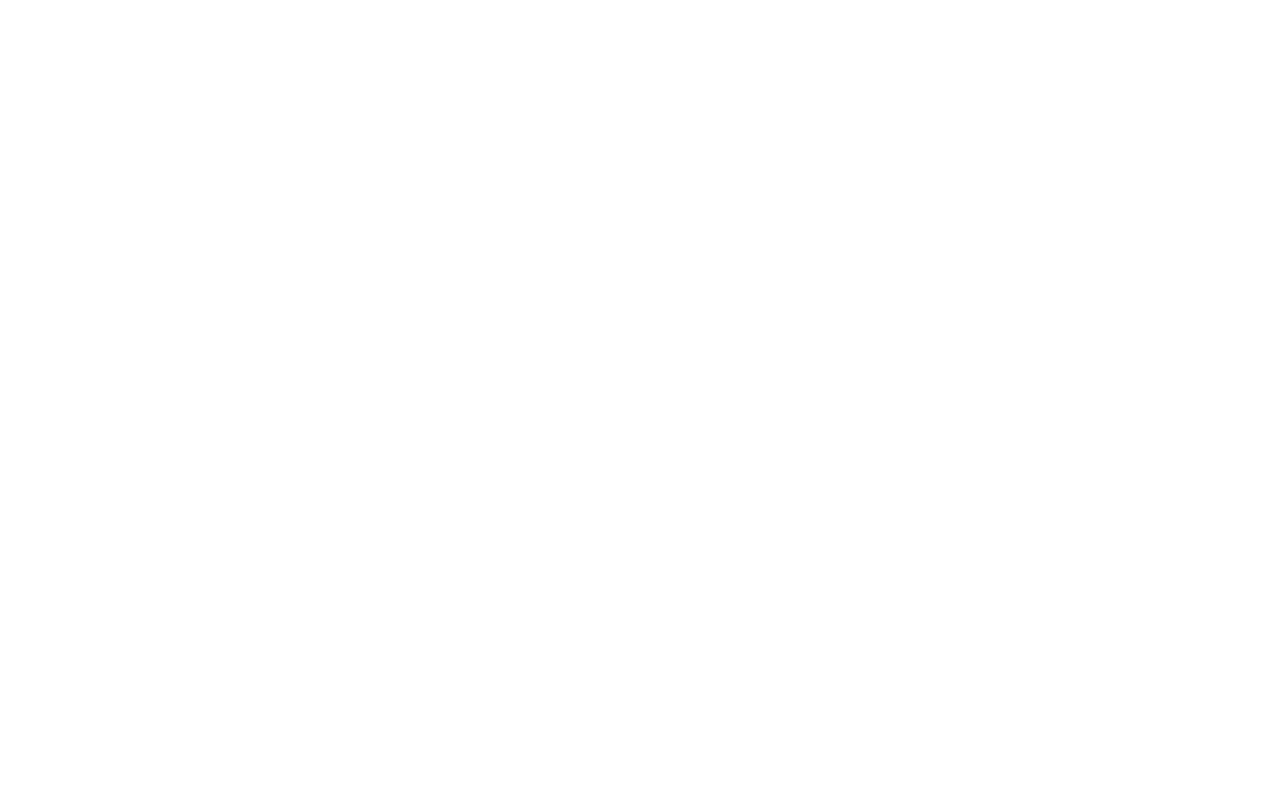
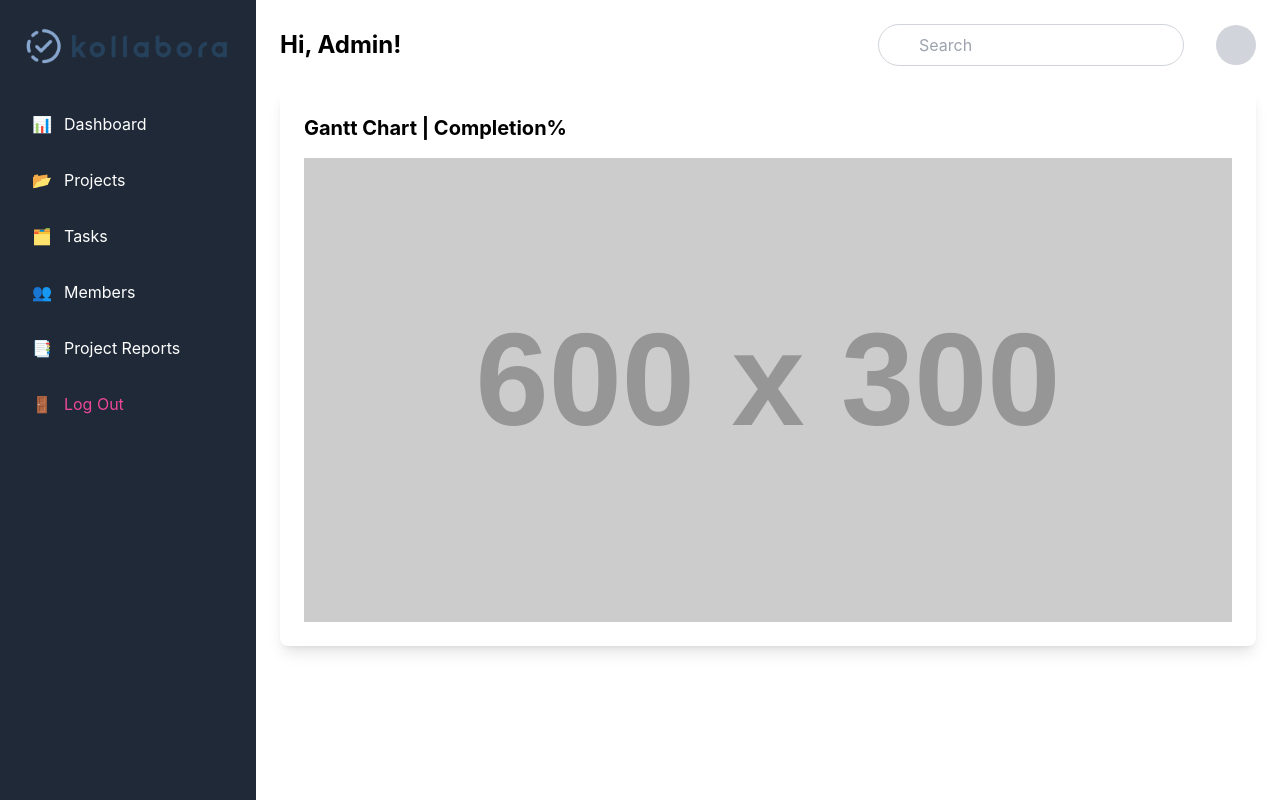
Before and after one commit to RomuCrafts/KollaboraWST3G5, a React (Create React App) app in the folder frontend/: page /ProjReports in a window 1280 px wide. Before the commit this address had no page. Built offline with nearby package versions, Linux system fonts and the light colour scheme.

Commit message:
Project Report Added

```diff
--- a/frontend/src/App.js
+++ b/frontend/src/App.js
@@ -7,6 +7,7 @@
 import ProjectCard from './components/projectcard';
 import MemberTable from './pages/MemberTable';
 import Task from './pages/Task';
+import ProjReports from './pages/ProjReports'
 
 function App() {
     return (
@@ -20,6 +21,7 @@
                 <Route path="/projectcard" element={<ProjectCard />} />
                 <Route path="/MemberTable" element={<MemberTable/>} />
                 <Route path="/Task" element={<Task/>} />
+                <Route path='/ProjReports' element ={<ProjReports/>} />
             </Routes>
         </Router>
     );
--- a/frontend/src/components/sidebar.js
+++ b/frontend/src/components/sidebar.js
@@ -48,19 +48,18 @@
         </li>
 
           <li className="mb-4">
-            <a
-              href="#"
+            <button
+              onClick={() => navigate("/ProjReports")}
               className="flex items-center p-2 rounded hover:bg-gray-700"
             >
               <span className="mr-3">📑</span> Project Reports
-            </a>
+            </button>
           </li>
         </ul>
       </nav>
       <div className="mt-auto">
         <button
-        onClick={() => navigate("/SignIn")}
-          href="#"
+          onClick={() => navigate("/SignIn")}
           className="flex items-center p-2 text-pink-500 hover:text-pink-700"
         >
           <span className="mr-3">🚪</span> Log Out
--- /dev/null
+++ b/frontend/src/pages/ProjReports.js
@@ -0,0 +1,37 @@
+import React from 'react';
+import Sidebar from '../components/sidebar';
+import 'tailwindcss/tailwind.css';
+
+const ProjReports = () => {
+    return (
+        <div className="flex h-screen">
+            {/* Sidebar */}
+            <Sidebar />
+
+            {/* Main Content */}
+            <div className="flex-1 p-6">
+                <div className="flex justify-between items-center mb-6">
+                    <h1 className="text-2xl font-bold">Hi, Admin!</h1>
+                    <div className="flex items-center space-x-4">
+                        <div className="relative">
+                            <input
+                                type="text"
+                                placeholder="Search"
+                                className="pl-10 pr-4 py-2 rounded-full border border-gray-300 focus:outline-none focus:ring-2 focus:ring-blue-500"
+                            />
+                            <i className="fas fa-search absolute left-3 top-1/2 transform -translate-y-1/2 text-gray-400"></i>
+                        </div>
+                        <i className="fas fa-bell text-gray-400"></i>
+                        <div className="w-10 h-10 bg-gray-300 rounded-full"></div>
+                    </div>
+                </div>
+                <div className="bg-white p-6 rounded-lg shadow-lg">
+                    <h2 className="text-xl font-bold mb-4">Gantt Chart | Completion%</h2>
+                    <img src="https://placehold.co/600x300" alt="Gantt Chart showing task completion percentages" className="w-full" />
+                </div>
+            </div>
+        </div>
+    );
+};
+
+export default ProjReports;
```
